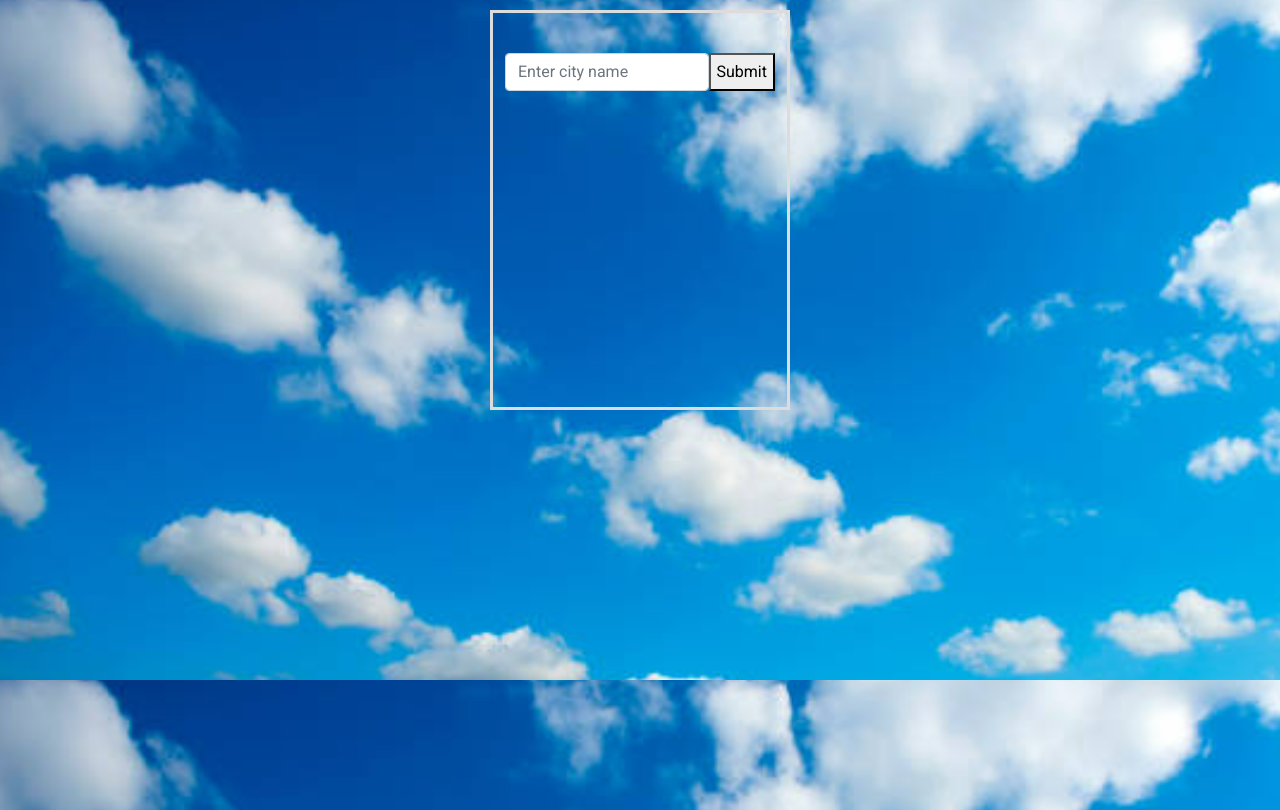
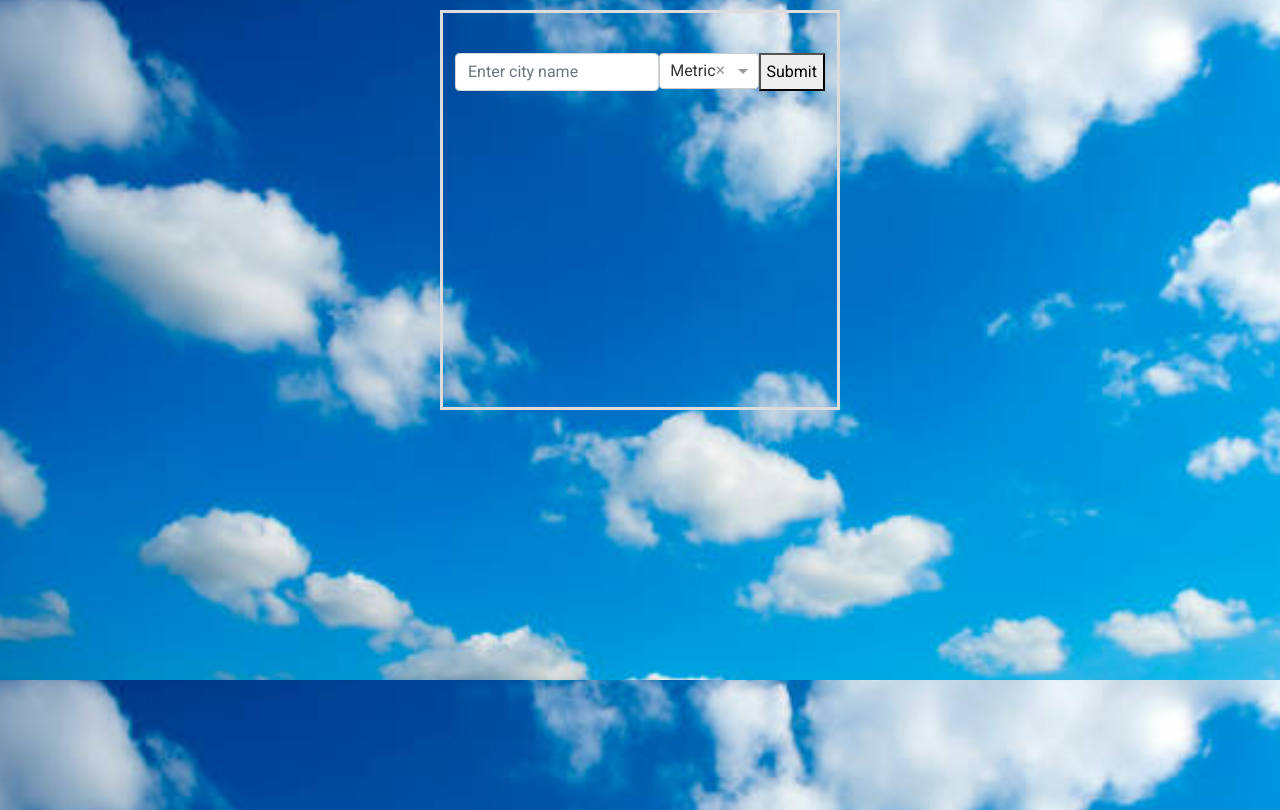
Before and after one commit to alicethomas/current-weather, an Angular app: page / in a window 1280 px wide. Built offline with nearby package versions, Linux system fonts and the light colour scheme.

Commit message:
metric and imperial constants added

```diff
--- a/src/app/city/city.component.css
+++ b/src/app/city/city.component.css
@@ -1,6 +1,6 @@
 .well {
     height: 400px;
-    max-width: 300px;
+    max-width: 400px;
     border-style: solid;
     border-color: gainsboro;
     margin-top: 10px;
--- a/src/app/city/city.component.html
+++ b/src/app/city/city.component.html
@@ -11,10 +11,21 @@
                         [(ngModel)]="city_name"
                         placeholder="Enter city name"
                         (ngModelChange)="hideDisplay()">
+                    <ng-select
+                        name="temperature"
+                        [items]="temperature_units"
+                        bindLabel="name"
+                        bindValue="id"
+                        [(ngModel)]="selected_temperature_unit"
+                    >
+                    </ng-select>
                     <button (click)="fetchWeather()">Submit</button>
                 </div>
+
             </form>
         </div>
-        <p *ngIf="display_info" class="alert alert-success" style="padding: 10px; margin-top: 10px;">{{weather.description}}</p>
+        <p *ngIf="display_info" class="alert alert-success" style="padding: 10px; margin-top: 10px;">
+            The current weather in {{city_name|uppercase}} is {{weather.description}} with temperature of {{temperature.temp}}{{temp_unit.const}}
+        </p>
     </div>
 </div>
--- a/src/app/city/city.component.ts
+++ b/src/app/city/city.component.ts
@@ -7,6 +7,16 @@ export interface weather_details {
   icon: string,
   id: string,
   main: string
+}
+
+export interface temperature_details {
+  feels_like: number,
+  temp: number
+}
+export interface units {
+  id: number,
+  name: string,
+  const: string
 }
 
 @Component({
@@ -20,13 +30,21 @@ export class CityComponent implements OnInit {
   display_info: boolean = false;
   error_message: boolean = false;
   message: string;
+  selected_temperature_unit: number = 1;
+  temp_unit : units;
+  temperature_units: units[] = [
+    {id: 1, name: 'Metric', const: '°C'},
+    {id: 2, name: 'Imperial', const: '°F'}];
   weather: weather_details = {
                                 description: '',
                                 icon: '',
                                 id: '',
                                 main: ''
                               };
-
+  temperature: temperature_details =  {
+    feels_like: 0,
+    temp: 0
+  }
   constructor(private weatherService: WeatherService) { }
 
   ngOnInit(): void {
@@ -41,13 +59,13 @@ export class CityComponent implements OnInit {
     }
     else {
       this.error_message = false;
+      this.temp_unit = this.temperature_units.filter(b => {return b.id == this.selected_temperature_unit})[0];
+      this.weatherService.getWeather(this.city_name, this.temp_unit.name).subscribe((res: any) => {
+        this.weather = res.weather[0];
+        this.temperature = res.main
+      });
 
-    this.weatherService.getWeather(this.city_name).subscribe((res: any) => {
-      console.log('res', res);
-      this.weather = res.weather[0];
-    });
-
-    this.displayInfo(true);
+      this.displayInfo(true);
     }
   }
 
--- a/src/app/services/weather.service.ts
+++ b/src/app/services/weather.service.ts
@@ -9,9 +9,9 @@ export class WeatherService {
   private weatherUrl = 'https://api.openweathermap.org/data/2.5/weather';
   constructor(private http: HttpClient) { }
 
-  getWeather(city_name: string)
+  getWeather(city_name: string, temperature_unit: string)
   {
     console.log('came to the service');
-    return this.http.get(this.weatherUrl + "?q="+city_name+"&appid=96b2d8899b1dc93083dbe4b85ed75de6");
+    return this.http.get(this.weatherUrl + "?q="+city_name+"&units="+temperature_unit+"&appid=96b2d8899b1dc93083dbe4b85ed75de6");
   }
 }
--- a/src/index.html
+++ b/src/index.html
@@ -12,6 +12,5 @@
 </head>
 <body style='background-image: url("./assets/bluesky.png");'>
   <app-root></app-root>
-  <script src="../node_modules/bootstrap/dist/js/bootstrap.js"></script>
 </body>
 </html>
--- a/src/styles.css
+++ b/src/styles.css
@@ -1,4 +1,5 @@
 /* You can add global styles to this file, and also import other style files */
 @import "~bootstrap/dist/css/bootstrap.css";
+@import "~@ng-select/ng-select/themes/default.theme.css";
 html, body { height: 100%; }
 body { margin: 0; font-family: Roboto, "Helvetica Neue", sans-serif; }
```
